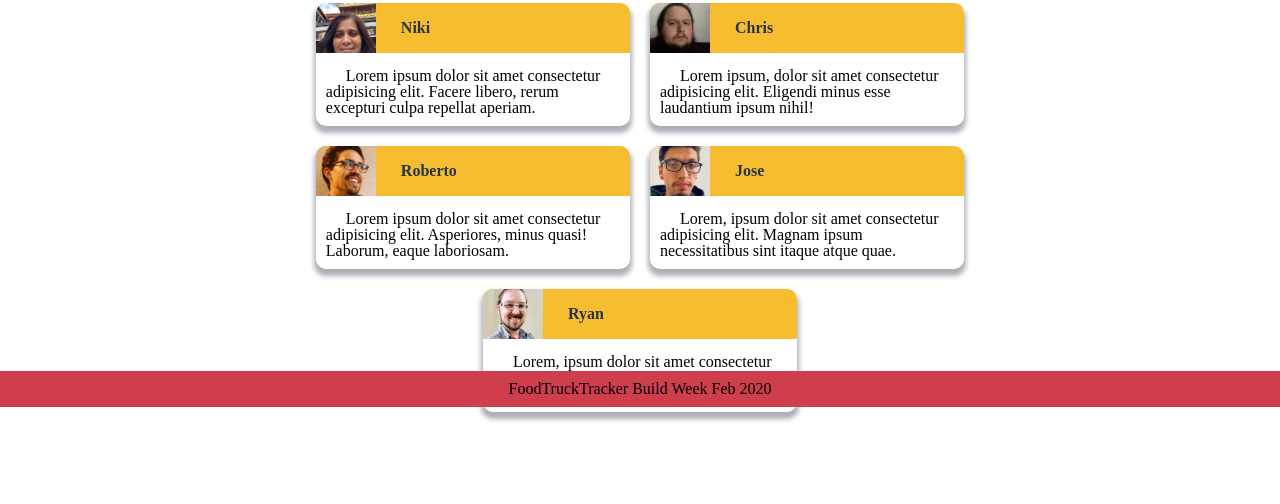
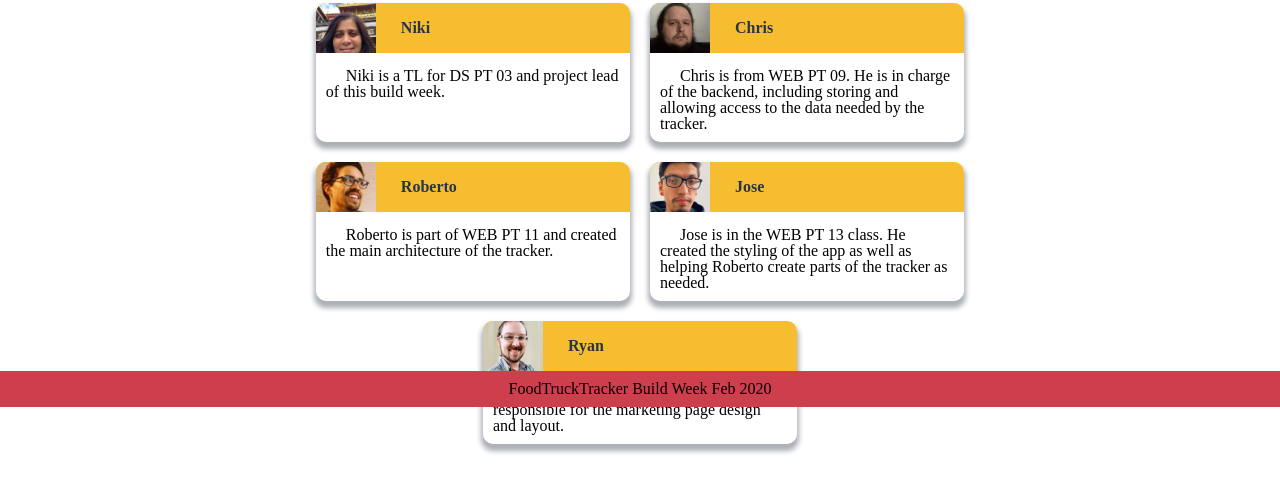
Before and after one commit to foodtruck-trackr-3/Marketing, a plain HTML site: page about.html in a window 1280 px wide. Shown: the part 393-897 px from the top of the page. Before the commit the page ends 865 px from the top, so only its background shows below. Drawn offline with Linux system fonts and the light colour scheme; a web font is replaced by a local one.

Commit message:
add real info to about page

```diff
--- a/about.html
+++ b/about.html
@@ -13,7 +13,7 @@
         <div>
           <a href="index.html">Home</a>
           <a href="" class="active">About</a>
-          <a href="">DOWNLOAD</a>
+          <a href="">Sign Up Now!</a>
         </div>
       </nav>
       <main>
@@ -34,36 +34,33 @@
         <div class="aboutName">
           <p><img src="images/niki.jpg" alt="" class="avatar" /> Niki</p>
           <p>
-            Lorem ipsum dolor sit amet consectetur adipisicing elit. Facere libero, rerum excepturi
-            culpa repellat aperiam.
+            Niki is a TL for DS PT 03 and project lead of this build week.
           </p>
         </div>
         <div class="aboutName">
           <p><img src="images/christopher.jpg" alt="" class="avatar" /> Chris</p>
           <p>
-            Lorem ipsum, dolor sit amet consectetur adipisicing elit. Eligendi minus esse laudantium
-            ipsum nihil!
+            Chris is from WEB PT 09. He is in charge of the backend, including storing and allowing
+            access to the data needed by the tracker.
           </p>
         </div>
         <div class="aboutName">
           <p><img src="images/roberto.jpg" alt="" class="avatar" /> Roberto</p>
           <p>
-            Lorem ipsum dolor sit amet consectetur adipisicing elit. Asperiores, minus quasi!
-            Laborum, eaque laboriosam.
+            Roberto is part of WEB PT 11 and created the main architecture of the tracker.
           </p>
         </div>
         <div class="aboutName">
           <p><img src="images/jose.jpg" alt="" class="avatar" />Jose</p>
           <p>
-            Lorem, ipsum dolor sit amet consectetur adipisicing elit. Magnam ipsum necessitatibus
-            sint itaque atque quae.
+            Jose is in the WEB PT 13 class. He created the styling of the app as well as helping
+            Roberto create parts of the tracker as needed.
           </p>
         </div>
         <div class="aboutName">
           <p><img src="images/ryan.jpg" alt="" class="avatar" />Ryan</p>
           <p>
-            Lorem, ipsum dolor sit amet consectetur adipisicing elit. Quisquam eligendi impedit
-            beatae quis.
+            Ryan is from WEB PT 15. He was responsible for the marketing page design and layout.
           </p>
         </div>
       </main>
--- a/less/variables.less
+++ b/less/variables.less
@@ -11,4 +11,4 @@
 
 //escaping
 @tablet: ~"screen and (min-width:501px)";
-@desktop: ~"screen and (min-width:801px)";
+@desktop: ~"screen and (min-width:1000px)";
```
Also changed, not shown: index.html (+1 -1 lines), css/main.css.
